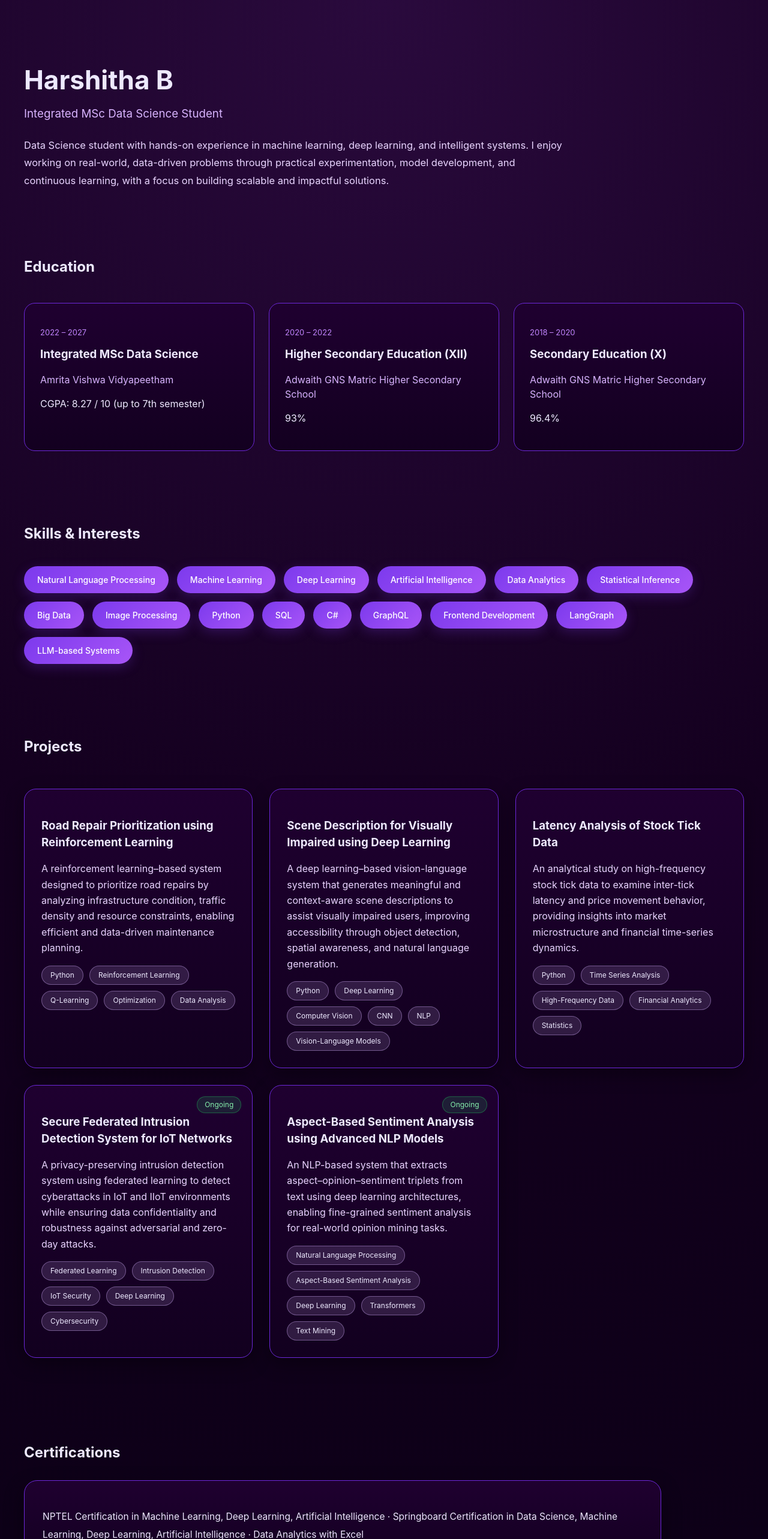
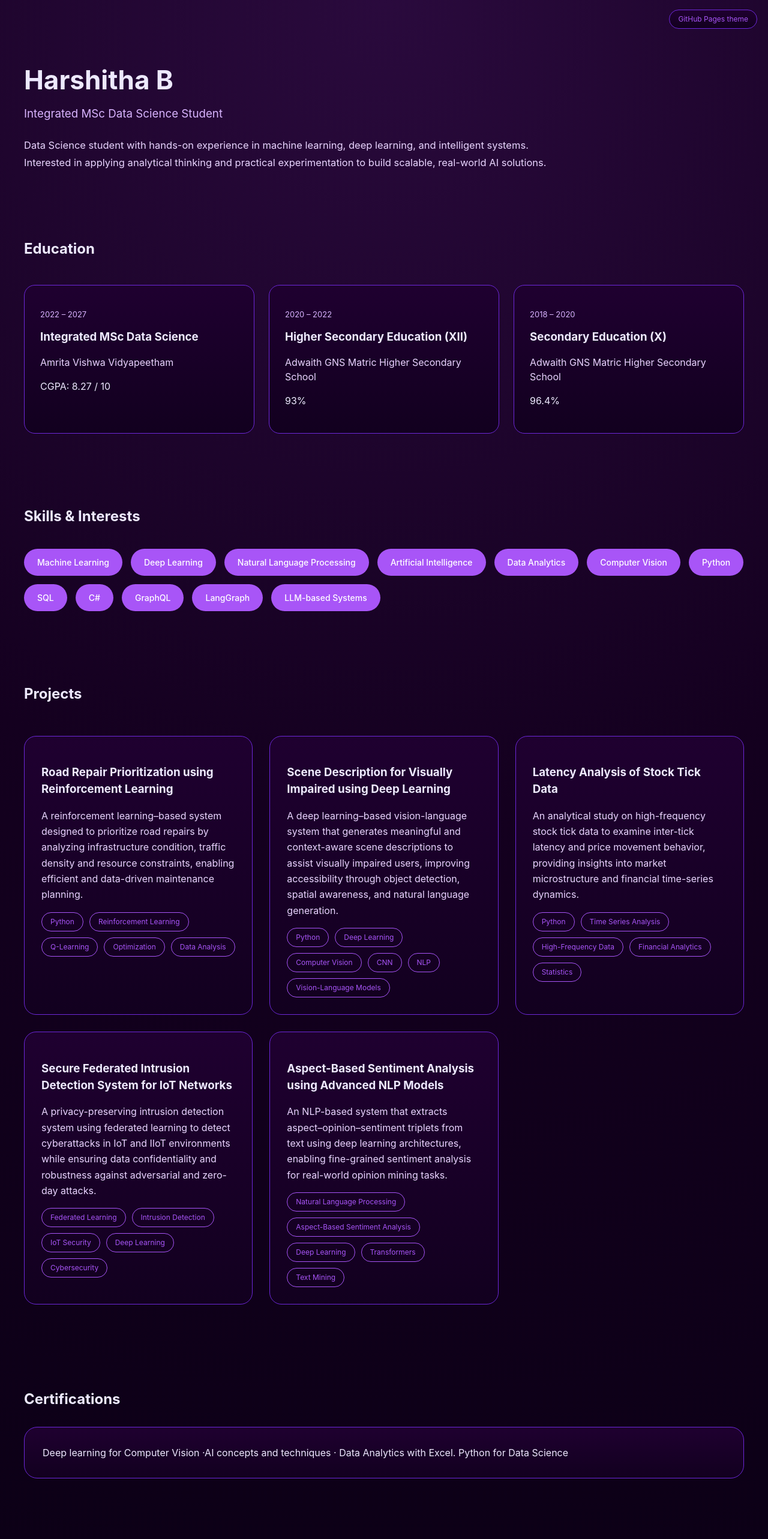
Before and after one commit to Harshitha2347/Portfolio, a React (Vite) app: page / in a window 1280 px wide. Shown: the top 2566 px of the page at 60% size. Built offline with nearby package versions, Linux system fonts and the light colour scheme.

Commit message:
Initial portfolio commit

```diff
--- a/package.json
+++ b/package.json
@@ -7,7 +7,8 @@
     "dev": "vite",
     "build": "vite build",
     "lint": "eslint .",
-    "preview": "vite preview"
+    "preview": "vite preview",
+    "deploy": "npm run build && gh-pages -d dist"
   },
   "dependencies": {
     "framer-motion": "^12.25.0",
@@ -18,10 +19,12 @@
     "@eslint/js": "^9.39.1",
     "@types/react": "^19.2.5",
     "@types/react-dom": "^19.2.3",
+    "@vitejs/plugin-react": "^5.1.2",
     "@vitejs/plugin-react-swc": "^4.2.2",
     "eslint": "^9.39.1",
     "eslint-plugin-react-hooks": "^7.0.1",
     "eslint-plugin-react-refresh": "^0.4.24",
+    "gh-pages": "^6.3.0",
     "globals": "^16.5.0",
     "vite": "^7.2.4"
   }
--- a/src/App.jsx
+++ b/src/App.jsx
@@ -8,27 +8,106 @@ const sectionAnimation = {
   viewport: { once: true }
 };
 
+/* ================= THEME DETECTION ================= */
+
+// 1️⃣ Read from Vite env
+const envTarget = import.meta.env.VITE_DEPLOY_TARGET;
+
+// 2️⃣ Fallback based on hostname (VERY IMPORTANT)
+const hostname = window.location.hostname;
+
+let deployTarget = envTarget;
+
+if (!deployTarget) {
+  if (hostname.includes("github.io")) deployTarget = "github";
+  else if (hostname.includes("netlify.app")) deployTarget = "netlify";
+  else if (hostname.includes("vercel.app")) deployTarget = "vercel";
+  else deployTarget = "github";
+}
+
+/* ================= THEME CONFIG ================= */
+
+const themes = {
+  github: {
+    name: "GitHub Pages",
+    background:
+      "radial-gradient(circle at top, #2a0a3d 0%, #14001f 45%, #0a0014 100%)",
+    cardBg: "linear-gradient(180deg, #1f0030 0%, #12001f 100%)",
+    border: "#6d28d9",
+    primary: "#a855f7",
+    secondary: "#d8b4fe",
+    text: "#ede9fe",
+    muted: "#e9d5ff"
+  },
+
+  netlify: {
+    name: "Netlify",
+    background:
+      "radial-gradient(circle at top, #e0f2fe 0%, #f0f9ff 45%, #ffffff 100%)",
+    cardBg: "#ffffff",
+    border: "#bae6fd",
+    primary: "#38bdf8",
+    secondary: "#0ea5e9",
+    text: "#0f172a",
+    muted: "#334155"
+  },
+
+  vercel: {
+    name: "Vercel",
+    background:
+      "radial-gradient(circle at top, #faf5ff 0%, #ffffff 45%, #f5f3ff 100%)",
+    cardBg: "#ffffff",
+    border: "#ddd6fe",
+    primary: "#a78bfa",
+    secondary: "#7c3aed",
+    text: "#1e1b4b",
+    muted: "#4338ca"
+  }
+};
+
+const theme = themes[deployTarget];
+
+/* ================================================= */
+
 function App() {
   return (
     <div
       style={{
         minHeight: "100vh",
         width: "100vw",
-        background:
-          "radial-gradient(circle at top, #2a0a3d 0%, #14001f 45%, #0a0014 100%)",
-        color: "#ede9fe",
+        background: theme.background,
+        color: theme.text,
         fontFamily: "Inter, Arial, sans-serif",
         display: "flex",
-        justifyContent: "center"
+        justifyContent: "center",
+        position: "relative"
       }}
     >
+      {/* THEME INDICATOR */}
+      <div
+        style={{
+          position: "fixed",
+          top: "16px",
+          right: "18px",
+          fontSize: "12px",
+          padding: "6px 14px",
+          borderRadius: "999px",
+          background: theme.cardBg,
+          border: `1px solid ${theme.border}`,
+          color: theme.primary,
+          zIndex: 1000
+        }}
+      >
+        {theme.name} theme
+      </div>
+
       <div style={{ maxWidth: "1200px", width: "100%", padding: "72px 24px" }}>
-        {/* ABOUT ME */}
+        {/* ABOUT */}
         <motion.section {...sectionAnimation} style={{ marginBottom: "110px" }}>
           <h1 style={{ fontSize: "44px", marginBottom: "6px" }}>
             Harshitha B
           </h1>
-          <h3 style={{ fontWeight: 400, color: "#d8b4fe" }}>
+          <h3 style={{ fontWeight: 400, color: theme.secondary }}>
             Integrated MSc Data Science Student
           </h3>
           <p
@@ -36,15 +115,14 @@ function App() {
               marginTop: "24px",
               fontSize: "16.5px",
               lineHeight: "1.8",
-              color: "#e9d5ff",
+              color: theme.muted,
               maxWidth: "900px"
             }}
           >
             Data Science student with hands-on experience in machine learning,
-            deep learning, and intelligent systems. I enjoy working on
-            real-world, data-driven problems through practical experimentation,
-            model development, and continuous learning, with a focus on building
-            scalable and impactful solutions.
+            deep learning, and intelligent systems. Interested in applying
+            analytical thinking and practical experimentation to build scalable,
+            real-world AI solutions.
           </p>
         </motion.section>
 
@@ -64,7 +142,7 @@ function App() {
                 period: "2022 – 2027",
                 title: "Integrated MSc Data Science",
                 place: "Amrita Vishwa Vidyapeetham",
-                score: "CGPA: 8.27 / 10 (up to 7th semester)"
+                score: "CGPA: 8.27 / 10"
               },
               {
                 period: "2020 – 2022",
@@ -82,45 +160,39 @@ function App() {
               <div
                 key={i}
                 style={{
-                  background:
-                    "linear-gradient(180deg, #1f0030 0%, #130020 100%)",
-                  border: "1px solid #6d28d9",
+                  background: theme.cardBg,
+                  border: `1px solid ${theme.border}`,
                   borderRadius: "18px",
                   padding: "26px"
                 }}
               >
-                <p style={{ color: "#c084fc", fontSize: "13px" }}>
+                <p style={{ color: theme.secondary, fontSize: "13px" }}>
                   {edu.period}
                 </p>
                 <h3 style={{ margin: "10px 0" }}>{edu.title}</h3>
-                <p style={{ color: "#d8b4fe" }}>{edu.place}</p>
-                <p style={{ marginTop: "6px", color: "#ede9fe" }}>
-                  {edu.score}
-                </p>
+                <p style={{ color: theme.muted }}>{edu.place}</p>
+                <p style={{ marginTop: "6px" }}>{edu.score}</p>
               </div>
             ))}
           </div>
         </motion.section>
 
-        {/* SKILLS & INTERESTS */}
+        {/* SKILLS */}
         <motion.section {...sectionAnimation} style={{ marginBottom: "120px" }}>
           <h2 style={{ marginBottom: "36px" }}>Skills & Interests</h2>
 
           <div style={{ display: "flex", flexWrap: "wrap", gap: "14px" }}>
             {[
-              "Natural Language Processing",
               "Machine Learning",
               "Deep Learning",
+              "Natural Language Processing",
               "Artificial Intelligence",
               "Data Analytics",
-              "Statistical Inference",
-              "Big Data",
-              "Image Processing",
+              "Computer Vision",
               "Python",
               "SQL",
               "C#",
               "GraphQL",
-              "Frontend Development",
               "LangGraph",
               "LLM-based Systems"
             ].map((skill, i) => (
@@ -129,12 +201,10 @@ function App() {
                 style={{
                   padding: "12px 22px",
                   borderRadius: "999px",
-                  background:
-                    "linear-gradient(135deg, #7c3aed, #a855f7)",
+                  background: theme.primary,
                   color: "#ffffff",
                   fontSize: "14px",
-                  fontWeight: 500,
-                  boxShadow: "0 6px 20px rgba(124,58,237,0.25)"
+                  fontWeight: 500
                 }}
               >
                 {skill}
@@ -157,38 +227,17 @@ function App() {
             {projects.map((project, index) => (
               <motion.div
                 key={index}
-                whileHover={{ y: -8 }}
+                whileHover={{ y: -6 }}
                 transition={{ duration: 0.25 }}
                 style={{
-                  background:
-                    "linear-gradient(180deg, #1f0030 0%, #12001f 100%)",
-                  border: "1px solid #6d28d9",
+                  background: theme.cardBg,
+                  border: `1px solid ${theme.border}`,
                   borderRadius: "20px",
-                  padding: "28px",
-                  position: "relative",
-                  boxShadow: "0 10px 30px rgba(0,0,0,0.35)"
+                  padding: "28px"
                 }}
               >
-                {(index >= projects.length - 2) && (
-                  <span
-                    style={{
-                      position: "absolute",
-                      top: "18px",
-                      right: "18px",
-                      fontSize: "12px",
-                      padding: "4px 12px",
-                      borderRadius: "999px",
-                      background: "rgba(34,197,94,0.15)",
-                      border: "1px solid rgba(34,197,94,0.4)",
-                      color: "#86efac"
-                    }}
-                  >
-                    Ongoing
-                  </span>
-                )}
-
                 <h3 style={{ marginBottom: "12px" }}>{project.title}</h3>
-                <p style={{ color: "#e9d5ff", lineHeight: "1.65" }}>
+                <p style={{ color: theme.muted, lineHeight: "1.65" }}>
                   {project.description}
                 </p>
 
@@ -207,9 +256,8 @@ function App() {
                         padding: "6px 14px",
                         borderRadius: "999px",
                         fontSize: "12px",
-                        background: "rgba(216,180,254,0.15)",
-                        border: "1px solid rgba(216,180,254,0.4)",
-                        color: "#ede9fe"
+                        border: `1px solid ${theme.primary}`,
+                        color: theme.primary
                       }}
                     >
                       {tag}
@@ -227,68 +275,56 @@ function App() {
 
           <div
             style={{
-              background:
-                "linear-gradient(180deg, #1f0030 0%, #12001f 100%)",
-              border: "1px solid #6d28d9",
+              background: theme.cardBg,
+              border: `1px solid ${theme.border}`,
               borderRadius: "22px",
-              padding: "30px",
-              maxWidth: "1000px",
-              boxShadow: "0 12px 32px rgba(0,0,0,0.35)"
+              padding: "30px"
             }}
           >
-            <p
-              style={{
-                lineHeight: "1.9",
-                color: "#ede9fe",
-                fontSize: "15.5px"
-              }}
-            >
-              NPTEL Certification in Machine Learning, Deep Learning, Artificial
-              Intelligence · Springboard Certification in Data Science, Machine
-              Learning, Deep Learning, Artificial Intelligence · Data Analytics
-              with Excel
-            </p>
+            Deep learning for Computer Vision ·AI concepts and techniques · Data Analytics
+            with Excel. Python for Data Science
           </div>
         </motion.section>
 
-        {/* GET IN TOUCH */}
+        {/* CONTACT */}
         <motion.section {...sectionAnimation}>
           <div
             style={{
-              background:
-                "linear-gradient(180deg, #1f0030 0%, #12001f 100%)",
-              border: "1px solid #6d28d9",
+              background: theme.cardBg,
+              border: `1px solid ${theme.border}`,
               borderRadius: "24px",
               padding: "40px",
-              textAlign: "center",
-              boxShadow: "0 14px 36px rgba(0,0,0,0.4)"
+              textAlign: "center"
             }}
           >
             <h2 style={{ marginBottom: "18px" }}>Get in Touch</h2>
-            <p style={{ marginBottom: "14px" }}>
+
+            <p>
               <a
                 href="mailto:harshithababu2316@gmail.com"
-                style={{ color: "#d8b4fe", textDecoration: "none" }}
+                style={{ color: theme.primary, textDecoration: "none" }}
               >
                 📧 harshithababu2316@gmail.com
               </a>
             </p>
-            <p style={{ marginBottom: "14px" }}>
+
+            <p>
               <a
                 href="https://github.com/Harshitha2347"
                 target="_blank"
                 rel="noreferrer"
-                style={{ color: "#d8b4fe", textDecoration: "none" }}
+                style={{ color: theme.primary, textDecoration: "none" }}
               >
                 💻 GitHub
               </a>
             </p>
+
             <p>
               <a
                 href="https://www.linkedin.com/in/harshitha-b-619813353"
                 target="_blank"
                 rel="noreferrer"
-                style={{ color: "#d8b4fe", textDecoration: "none" }}
+                style={{ color: theme.primary, textDecoration: "none" }}
               >
                 🔗 LinkedIn
               </a>
```
Also changed, not shown: vite.config.js (+4 -4 lines), 1 other file (tests, documents, lock files or other folders).
